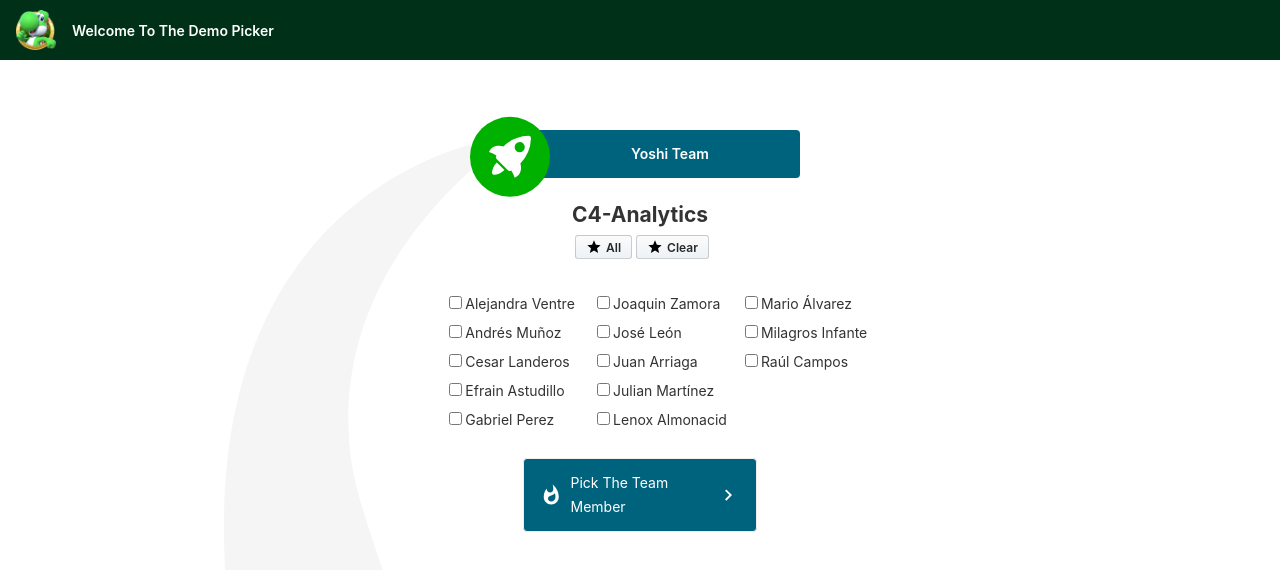
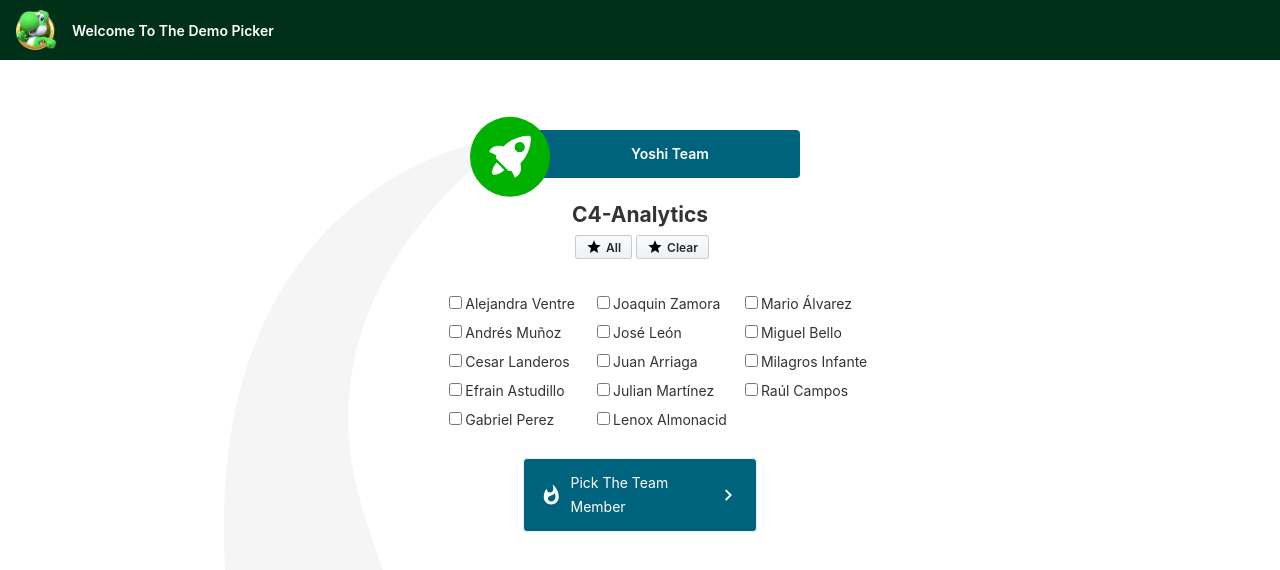
Before and after one commit to LenoxRico/demo-picker, an Angular app: page / in a window 1280 px wide. Shown: the top 570 px of the page. Built offline with nearby package versions, Linux system fonts and the light colour scheme.

Commit message:
Add Team Member

```diff
--- a/src/app/app.component.ts
+++ b/src/app/app.component.ts
@@ -129,6 +129,15 @@ export class AppComponent {
       title: this.frontTeam,
       enable: false,
     },
+    {
+      id: 14,
+      role: 'Web UI Developer, Sr.',
+      name: 'Miguel',
+      lastname: 'Bello',
+      lead: 1,
+      title: this.frontTeam,
+      enable: false,
+    },
   ].sort((a, b) => a.name.localeCompare(b.name));
   selectedMember = { id: 0, name: '', lastname: '', role: '' };
   loading = false;
```
